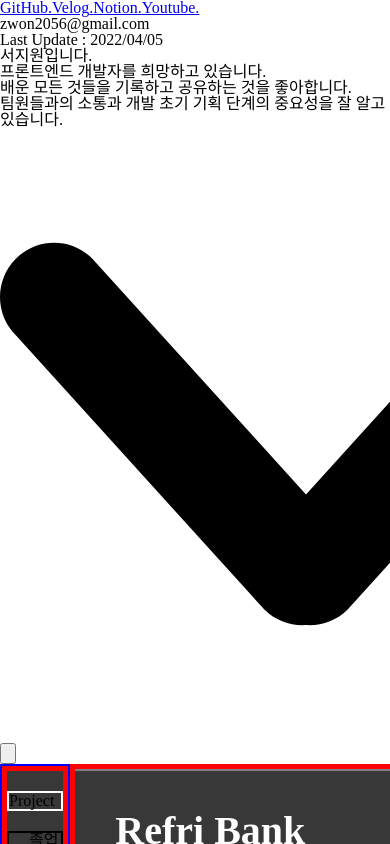
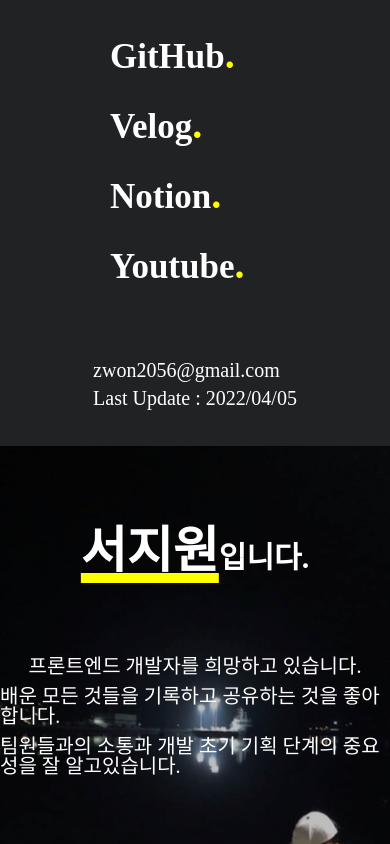
Before and after one commit to jwseo4074/PRpage, a React (Create React App) app in the folder myapp/: page / in a window 390 px wide. Shown: the top 844 px of the page. Built offline with nearby package versions, Linux system fonts and the light colour scheme.

Commit message:
Apply media query at introducePage

```diff
--- a/myapp/src/page/IntroducePage.js
+++ b/myapp/src/page/IntroducePage.js
@@ -7,13 +7,12 @@
 import down_arrow_icon from "../img/down-arrow_icon.svg";
 import down_arrow_icon1 from "../img/down-arrow_icon1.svg";
 import upArrow from "../img/upArrow.svg";
+import mainBackground from '../img/mainBackground.jpg';
 
 // import { useMediaQuery } from 'react-responsive'
 
 function IntroducePage() {
-
     const HIDDEN_CLASSNAME = "hidden";
-
 
     const [ScrollValueOfY, setScrollValueOfY] = useState(0);
     // 스크롤값을 저장하기 위한 state
@@ -104,13 +103,15 @@
                     </div>
                 </aside>
                 <div className="mainForm">
+                    {/* <img className ="mainBackgroundImg" src={mainBackground}></img> */}
                     <div className="left_box">
                     </div>
                      <div className="right_box">
                         <div className ="right_box_h1_box">
                             <h1 className="commentInRightBox delay_1">
                                 <span className="name_in_h1">서지원</span>
-                                입니다.
+                                입니다
+                                <span className="point_in_p">.</span>
                             </h1>
                         </div>
                         <div className ="right_box_p_box">
--- a/myapp/src/style/IntroducePage.css
+++ b/myapp/src/style/IntroducePage.css
@@ -78,7 +78,6 @@
 		 transition: .5s ease-out;
 
 	}
-
 	.category .categoryBottomBox{
 		/* border: red 2px solid; */
 		height: 20vh;
@@ -118,6 +117,10 @@
 		background-position: center;
 		/* opacity: 0.5; */
 	}
+    .mainBackgroundImg {
+		display: none;
+	}
+
 	.mainForm::before{
 		content: "";
 		background-image: url('../img/mainBackground.jpg');
@@ -299,3 +302,302 @@
 }
 
 /* 태블릿 or 모바일 버전 */
+@media all and (max-width : 820px) {
+	.section1 {
+		display: flex;
+		flex-direction: column;
+		/* width : 100vw; */
+		/* height: 100vh; */
+		background-color: white;
+	}
+
+	.category {
+		/* width: 100vw; */
+		/* height: 20vh; */
+
+		display: flex;
+		flex-direction: column;
+		/* justify-content: space-between; */
+		align-items: center;
+		/* padding-left: 30px; */
+		/* text-align: left; */
+		/* border: 5px blue solid; */
+		background-color: rgb(32, 34, 36);
+		padding-top: 30px;
+		padding-bottom: 30px;
+	}
+	.categoryUpBox{
+		display: flex;
+		width: 180px;
+		/* position: relative; */
+		flex-direction: column;
+		/* border: yellow 2px solid; */
+		/* margin-top: 60px; */
+		justify-content: center;
+		/* width: 100%; */
+		/* height: 30vh; */
+		/* margin-top: 600px; */
+		/* padding-top: 5vh; */
+		/* border: 5px red solid; */
+	}
+	.categoryUpBox a{
+		/* width : 100%;
+		height: 100%;
+		color: white;
+		font-size: 35px;
+		text-align: left;
+		font-weight: bolder;
+		text-decoration: none;
+		cursor: pointer;
+		padding: 10px; */
+
+		color: white;
+		text-decoration: none;
+		/* width: 100%;
+		height: 100%; */
+		font-size: 35px;
+		text-align: left;
+		padding: 5px;
+		margin-bottom: 20px;
+		font-weight: bolder;
+
+		/* "to left" / "to right" - affects initial color */
+		background: linear-gradient(to left, transparent 50%, rgb(248, 205, 7) 50%) right;
+		background-size: 200%;
+		transition: .2s ease-out;
+
+	}
+
+	.category .categoryBottomBox{
+		/* border: red 2px solid; */
+		/* height: 20vh; */
+		/* justify-content: center; */
+		/* align-items: center; */
+		text-align: left;
+
+		/* margin-top: 600px; */
+		padding-top: 50px;
+		/* border: 5px red solid; */
+	}
+
+	.category .categoryBottomBox p {
+		color: white;
+		/* font-weight: bolder; */
+		margin-bottom: 8px;
+		/* font-size: 20px; */
+	}
+	.categoryBottomBoxUpTag {
+		font-size: 20px;
+	}
+	.categoryBottomBoxBottomTag {
+		font-size: 20px;
+		font-weight: lighter;
+	}
+	.mainForm {
+		position: relative;
+		width: 100vw;
+		display: flex;
+		flex-direction: row;
+		background-color: black;
+		/* background-image: url('../img/mainBackground.jpg');
+		background-repeat: no-repeat;
+		background-size: contain;
+		background-position: center; */
+		/* background-size: cover; */
+		/* background-repeat: no-repeat;
+		background-size: contain;
+		background-position: center; */
+		height: 600px;
+		/* border: white solid 5px; */
+	}
+
+	/* .mainBackgroundImg {
+		width: 30px;
+	} */
+
+
+	/* .left_box {
+		display: flex;
+		flex-direction: column; */
+		/* width: 35%; */
+		/* border: 5px green solid; */
+		/* height: 100%; */
+		/* align-items: center;
+		justify-content: center;
+		text-align: center; */
+		/* background-color: black; */
+	/* } */
+
+	/* .seojiwon_body2_test { */
+		/* width: 90%; */
+		/* height: 70%; */
+		/* width: ; */
+		/* padding:40px;
+		max-width: 100%;
+		min-width: 20%;
+		height: auto; */
+		/* max-width: 200px; */
+		/* min-width: 50px; */
+		/* height: 10px; */
+		/* object-fit: cover; */
+		/* padding: 140px 0px 0px 120px; */
+		/* 시계방향, 상 우 하 좌  */
+	/* } */
+
+	.right_box {
+		/* border: 5px blue solid; */
+		/* z-index: 1; */
+		display: flex;
+		flex-direction: column;
+		position: relative;
+		width: 100vw;
+		/* background-image: url('../img/mainBackground.jpg'); */
+		/* justify-content: center; */
+		/* align-items: center; */
+		/* width: 83vw; */
+		/* padding-left: 20px; */
+		/* height: 100%; */
+		/* justify-content: center; */
+	}
+	.right_box::before {
+		content: "";
+		background-image: url('../img/mainBackground.jpg');
+		background-size: cover;
+		position: absolute;
+		top: 0px;
+		right: 0px;
+		bottom: 0px;
+		left: 0px;
+		opacity: 0.75;
+	}
+
+	.right_box_h1_box{
+		/* border: 5px red solid; */
+
+		width: 100vw;
+		text-align: center;
+		/* justify-content: center;
+		align-items: center; */
+		/* border: yellow 10px solid; */
+		/* height: 10%; */
+		/* margin-top: 5%; */
+		/* padding-left: 120px; */
+		padding-top: 80px;
+		/* padding-top: 100px; */
+		/* padding-bottom: 50px; */
+		/* margin-left: 5%; */
+		/* padding : 150px 50px 0px 0px;  */
+		/* margin : 170px 50px 20px 100px; */
+		/* 위 오른 아래 왼 */
+	}
+	.right_box_h1_box h1{
+		/* color: white; */
+		font-weight: bolder;
+		font-size: 30px;
+		/* font-size: 2.5vw; */
+	}
+	.name_in_h1 {
+		font-size: 50px;
+		text-decoration: underline yellow solid 10px;
+	}
+	.commentInRightBox {
+		color: white;
+		position: relative;
+		/* 상대적, 자기 자신을 중심으로 */
+
+	}
+	.point_in_h1 {
+		color: yellow;
+		/* font-style: normal; */
+		font-size: 40px;
+	}
+	.right_box_down_icon{
+		color: red;
+		width: 100vw;
+		display: flex;
+		/* align-items: flex-end; */
+		justify-content: center;
+		/* padding-left: 80px; */
+		/* border: red 5px solid; */
+		opacity: 1;
+		/* z-index: 50; */
+	}
+	.down_arrow_icon{
+		width: 2vw;
+		padding-top: 100px;
+		filter: invert(95%) sepia(100%)
+		saturate(0%) hue-rotate(62deg)
+		brightness(103%) contrast(105%);
+
+		position: relative;
+		animation: fadeInDown 2s infinite;
+	}
+	@keyframes fadeInDown {
+		0% {
+			opacity: 0;
+			transform: translate3d(0, -50%, 0);
+		}
+		to {
+			opacity: 1;
+			transform: translateZ(0);
+		}
+	}
+	.right_box_p_box {
+		display: flex;
+		width: 100vw;
+		flex-direction:column;
+		/* padding-left: 600px; */
+		padding-top: 80px;
+		/* padding-left: 550px; */
+		text-align: left;
+		justify-content:flex-start;
+		align-items: center;
+		/* width: 70%; */
+		/* margin : 0px 0px 0px 100px; */
+		/* height: 40%; */
+		/* border: red solid 5px; */
+	}
+	.right_box_p_box p {
+		/* color: white; */
+		font-size: 20px;
+		margin-bottom: 10px;
+		/* padding : 0px; */
+		/* font-style: normal; */
+		/* font-weight: normal; */
+		/* margin-left: 10%; */
+	}
+	/* 카테고리 마우스 오버 */
+	.categoryUpBox a:hover {
+		background-position: left;
+	}
+	.moveTopBtnBoxActive{
+		position: fixed;
+		right: 30px;
+		bottom: 30px;
+		background-color: rgb(239, 239, 239);
+		border-radius: 10px;
+		border: none;
+		/* padding-top: 5px; */
+		/* transition: all 0.3s ease 0s; */
+		/* margin: 20px; */
+		z-index: 100;
+		width: 30px;
+	}
+	.hidden{
+		display: none;
+	}
+	.moveTopBtn{
+		margin: 2px;
+		/* position: fixed;
+		bottom: 2em;
+		right: 2em;
+		width: 20px;
+		filter: invert(95%) sepia(100%)
+		saturate(0%) hue-rotate(62deg)
+		brightness(103%) contrast(105%);
+
+		position: relative;
+		animation: fadeInDown 2s infinite; */
+	}
+
+}
```
